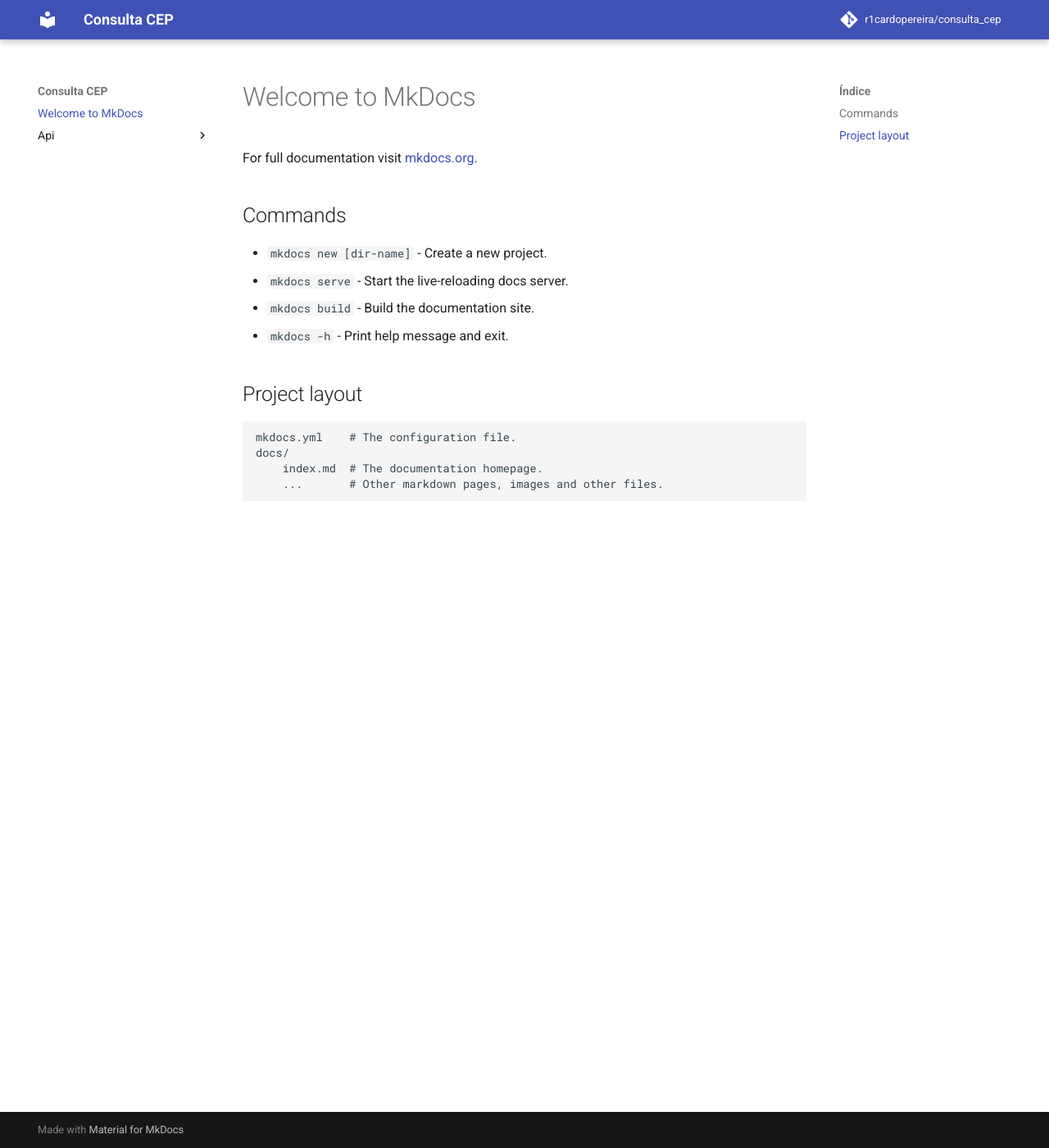
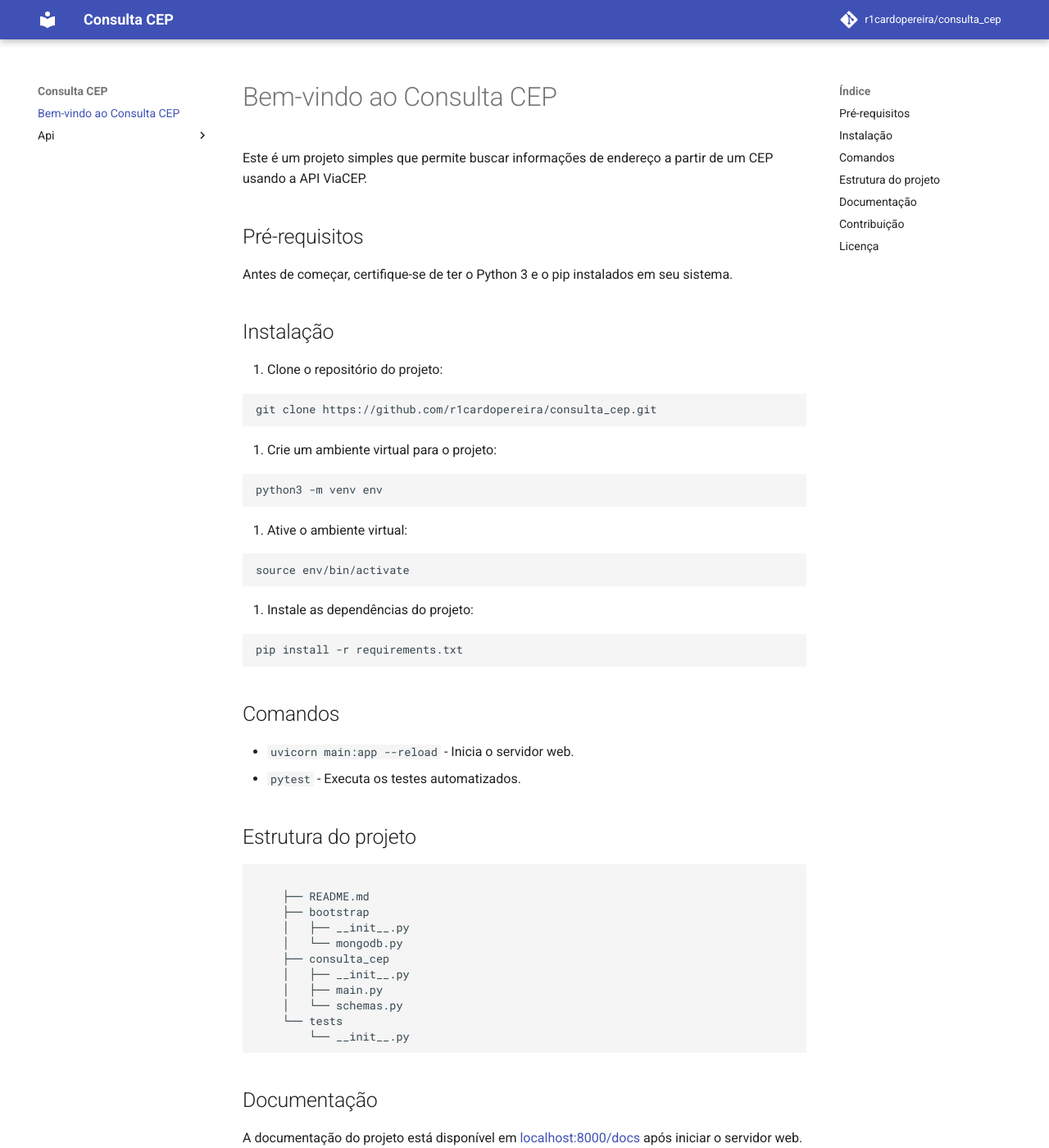
Before and after one commit to r1cardoPereira/Consulta_CEP, an MkDocs documentation site: the page built from docs/index.md, in a window 1280 px wide and 1400 px high. Shown: the whole window at 82% size. Built offline with MkDocs 1.6.1 and Material for MkDocs 9.7.7, drawn with Linux system fonts in a browser that asks for light colours; comment, search, counter and statistics services are not loaded; some of the changed text lies outside the part shown.

Commit message:
create documentation

````diff
--- a/docs/index.md
+++ b/docs/index.md
@@ -1,17 +1,69 @@
-# Welcome to MkDocs
 
-For full documentation visit [mkdocs.org](https://www.mkdocs.org).
 
-## Commands
 
-* `mkdocs new [dir-name]` - Create a new project.
-* `mkdocs serve` - Start the live-reloading docs server.
-* `mkdocs build` - Build the documentation site.
-* `mkdocs -h` - Print help message and exit.
 
-## Project layout
+# Bem-vindo ao Consulta CEP
 
-    mkdocs.yml    # The configuration file.
-    docs/
-        index.md  # The documentation homepage.
-        ...       # Other markdown pages, images and other files.
+Este é um projeto simples que permite buscar informações de endereço a partir de um CEP usando a API ViaCEP.
+
+## Pré-requisitos
+
+Antes de começar, certifique-se de ter o Python 3 e o pip instalados em seu sistema.
+
+## Instalação
+
+1. Clone o repositório do projeto:
+
+```
+git clone https://github.com/r1cardopereira/consulta_cep.git
+```
+
+2. Crie um ambiente virtual para o projeto:
+
+```
+python3 -m venv env
+```
+
+3. Ative o ambiente virtual:
+
+```
+source env/bin/activate
+```
+
+4. Instale as dependências do projeto:
+
+```
+pip install -r requirements.txt
+```
+
+## Comandos
+
+* `uvicorn main:app --reload` - Inicia o servidor web.
+* `pytest` - Executa os testes automatizados.
+
+## Estrutura do projeto
+```
+
+    ├── README.md
+    ├── bootstrap
+    │   ├── __init__.py
+    │   └── mongodb.py
+    ├── consulta_cep
+    │   ├── __init__.py
+    │   ├── main.py
+    │   └── schemas.py
+    └── tests
+        └── __init__.py
+```
+
+## Documentação
+
+A documentação do projeto está disponível em [localhost:8000/docs](http://localhost:8000/docs) após iniciar o servidor web.
+
+## Contribuição
+
+Contribuições são bem-vindas! Sinta-se à vontade para abrir uma issue ou enviar um pull request.
+
+## Licença
+
+Este projeto está licenciado sob a licença MIT. Consulte o arquivo LICENSE para obter mais informações.
````
Also changed, not shown: docs/api/main.md (+10 -0 lines), docs/api/schemas.md (added, +11 -0 lines), requirements.txt (added, +7 -0 lines), 2 other files.
